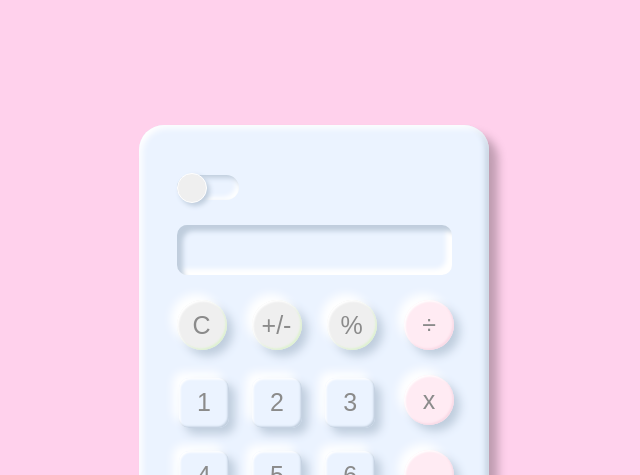
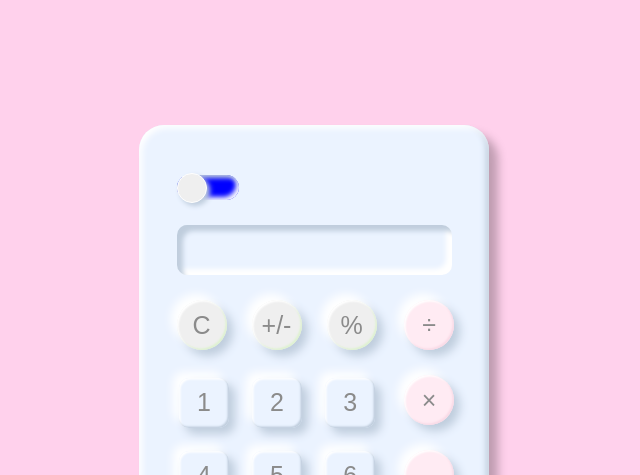
Before and after one commit to Marcolux/react_calculator, a React (Create React App) app: page / in a window 1280 px wide. Shown: the top 475 px of the page, without its empty margins (326-966 px from the left). Built offline with nearby package versions, Linux system fonts and the light colour scheme.

Commit message:
added the switch feature

```diff
--- a/src/App.css
+++ b/src/App.css
@@ -9,7 +9,7 @@
   width: 100vw;
   height: 100vh;
   --color1:#8B8B8B;
-
+  --color2:black;
 
 }
 
@@ -19,6 +19,7 @@
   border-radius: 25px;
   background: #EBF3FF;
   box-shadow: 9px 9px 10px 0px #00000040,3.1718568801879883px 3.1718568801879883px 6.343713760375977px 0px #FFFFFF inset,-3.1718568801879883px -3.1718568801879883px 6.343713760375977px 0px #BFCDDD inset;
+
 }
 
 /* Rectangle 2 */
@@ -34,6 +35,7 @@ border-radius: 25px;
 display: flex;
 align-items: center;
 justify-content: flex-start;
+transition: .5s;
 }
 .SwitchButton{
   height: 30px;
@@ -41,6 +43,7 @@ justify-content: flex-start;
   border-radius: 25px;
   border: 0.25px solid #FFFFFF;
   box-shadow: 3px 3px 5px 0px #BFCDDD;
+
   }
 
 .Screen{
@@ -53,6 +56,7 @@ justify-content: flex-start;
 background: #EBF3FF;
 box-shadow: inset 6px 6px 5px #BFCDDD, inset -6px -6px 5px #FFFFFF;
 border-radius: 10px;
+color: var(--color1);
 }
 .SpecialControlsContainer{
   width:200px;
--- /dev/null
+++ b/src/Context/Context.js
@@ -0,0 +1,23 @@
+import { useState, createContext } from "react"
+
+const Context = createContext()
+
+const Provider = ({children})=>{
+
+    const [shade ,setShade] = useState('var(--color1)')
+
+    const state = {
+        shadeState:[shade, setShade]
+
+    }
+
+
+    return (
+
+        <Context.Provider value={state}>
+            {children}
+        </Context.Provider>
+    )
+}
+
+export { Context, Provider}
--- a/src/components/Calculator.js
+++ b/src/components/Calculator.js
@@ -3,6 +3,8 @@ import Operators from "./Operators"
 import Screen from "./Screen"
 import SpecialControls from "./SpecialControls"
 import Switch from "./Switch"
+
+import { useContext } from "react"
 
 const Calculator = () => {
 
--- a/src/components/NumberGrid.js
+++ b/src/components/NumberGrid.js
@@ -1,6 +1,14 @@
 import SingleRowNumbers from "./SingleRowNumbers"
 
+import { useContext } from "react"
+import { Context } from "../Context/Context"
+
+
 const NumberGrid=()=>{
+
+    const { shadeState } = useContext(Context)
+    const [shade ,setShade] = shadeState
+
 
     let numbers = {
         a:[1,2,3],
@@ -18,7 +26,7 @@ const NumberGrid=()=>{
             })
         }
         <tr>
-            <th colSpan={2}><button className="NumberButton0">0</button></th>
+            <th colSpan={2}><button style={{color:`${shade}`}} className="NumberButton0">0</button></th>
             <th><button  className="NumberButton">.</button></th>
         </tr>
     </table>
--- a/src/components/Operators.js
+++ b/src/components/Operators.js
@@ -1,12 +1,19 @@
+import { useContext } from "react"
+import { Context } from "../Context/Context"
+
 const Operators = ()=>{
+    const { shadeState } = useContext(Context)
+    const [shade ,setShade] = shadeState
 
-    let operators = ['÷','x','-','+',"="]
+    let x = "\u00D7"
+
+    let operators = ['÷',x,'-','+',"="]
 
 return(
     <div className="OperatorsContainer">
     {operators.map((operat,i)=>{
         return(
-        <button className="Operators" key={i}>{operat}</button>
+        <button style={{color:`${shade}`}} className="Operators" key={i}>{operat}</button>
         )
     })
     }
--- a/src/components/Screen.js
+++ b/src/components/Screen.js
@@ -1,6 +1,14 @@
+import { useContext } from "react"
+import { Context } from "../Context/Context"
+
+
 const Screen =()=>{
+    const { shadeState } = useContext(Context)
+    const [shade ,setShade] = shadeState
+
+
     return(
-        <div className="Screen">
+        <div style={{color:`${shade}`}} className="Screen">
         </div>
     )
 }
--- a/src/components/SingleRowNumbers.js
+++ b/src/components/SingleRowNumbers.js
@@ -1,11 +1,18 @@
+import { useContext } from "react"
+import { Context } from "../Context/Context"
+
+
 const SingleRowNumbers = (props)=>{
+
+    const { shadeState } = useContext(Context)
+    const [shade ,setShade] = shadeState
 
     return(
         <tr>
         {
             props.numb.map((number,i)=>{
                 return(
-                    <th key={i}><button className=" NumberButton" >{number}</button></th>
+                    <th key={i}><button style={{color:`${shade}`}} className=" NumberButton" >{number}</button></th>
                 )
             })
         }
--- a/src/components/SpecialControls.js
+++ b/src/components/SpecialControls.js
@@ -1,9 +1,17 @@
+import { useContext } from "react"
+import { Context } from "../Context/Context"
+
 const SpecialControls = ()=>{
+
+    const { shadeState } = useContext(Context)
+    const [shade ,setShade] = shadeState
+
+
 return (
     <div className="SpecialControlsContainer">
-        <button className="SpecialControls">C</button>
-        <button className="SpecialControls">+/-</button>
-        <button className="SpecialControls">%</button>
+        <button style={{color:`${shade}`}} className="SpecialControls">C</button>
+        <button style={{color:`${shade}`}} className="SpecialControls">+/-</button>
+        <button style={{color:`${shade}`}} className="SpecialControls">%</button>
     </div>
 
 )
--- a/src/components/Switch.js
+++ b/src/components/Switch.js
@@ -1,9 +1,24 @@
 import SwitchButton from "./SwitchBall"
+import { useState, useContext } from "react"
 
 const Switch = ()=>{
+
+    const [backGround, setBackGround] = useState('blue')
+    const [position, setPosition] = useState('flex-start')
+
+
+
     return(
-        <div className="Switch">
-            <SwitchButton></SwitchButton>
+        <div style={{
+            backgroundColor:`${backGround}`,
+            justifyContent:`${position}`
+             }} className="Switch">
+            <SwitchButton
+            backGround={backGround}
+            setBackGround={setBackGround}
+            position ={position}
+            setPosition ={setPosition}
+            ></SwitchButton>
         </div>
     )
 }
--- a/src/components/SwitchBall.js
+++ b/src/components/SwitchBall.js
@@ -1,7 +1,28 @@
-const SwitchButton =()=>{
+import { useContext } from "react"
+import { Context } from "../Context/Context"
+
+
+const SwitchButton =(props)=>{
+
+    const { shadeState } = useContext(Context)
+    const [shade ,setShade] = shadeState
+
+
+    const switchFunc = () =>{
+        if(props.backGround === ''&& shade === 'var(--color1)'){
+            props.setBackGround('#9FC5FF')
+            props.setPosition('flex-end')
+            setShade('var(--color2)')
+
+        }else{
+                props.setBackGround('')
+                props.setPosition('flex-start')
+                setShade('var(--color1)')
+        }
+    }
 
     return(
-        <button className="SwitchButton"></button>
+        <button  onClick={switchFunc} className="SwitchButton"></button>
 
     )
 }
--- a/src/index.js
+++ b/src/index.js
@@ -3,10 +3,13 @@ import ReactDOM from 'react-dom';
 import './index.css';
 import App from './App';
 import reportWebVitals from './reportWebVitals';
+import { Provider } from './Context/Context';
 
 ReactDOM.render(
   <React.StrictMode>
-    <App />
+    <Provider>
+      <App />
+    </Provider>
   </React.StrictMode>,
   document.getElementById('root')
 );
```
